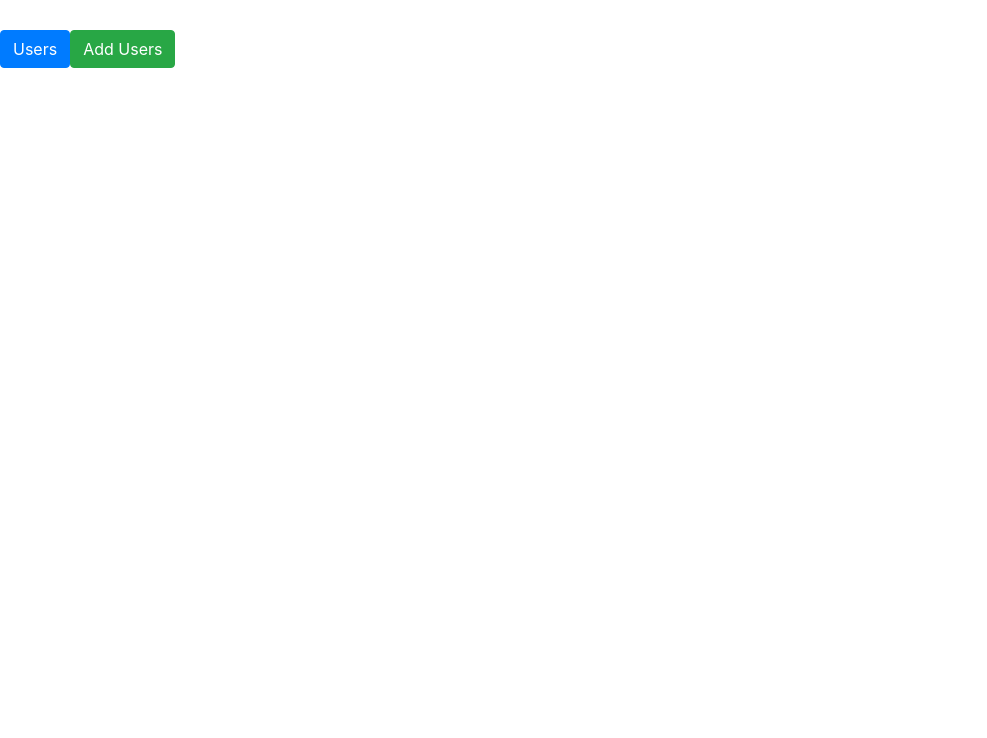
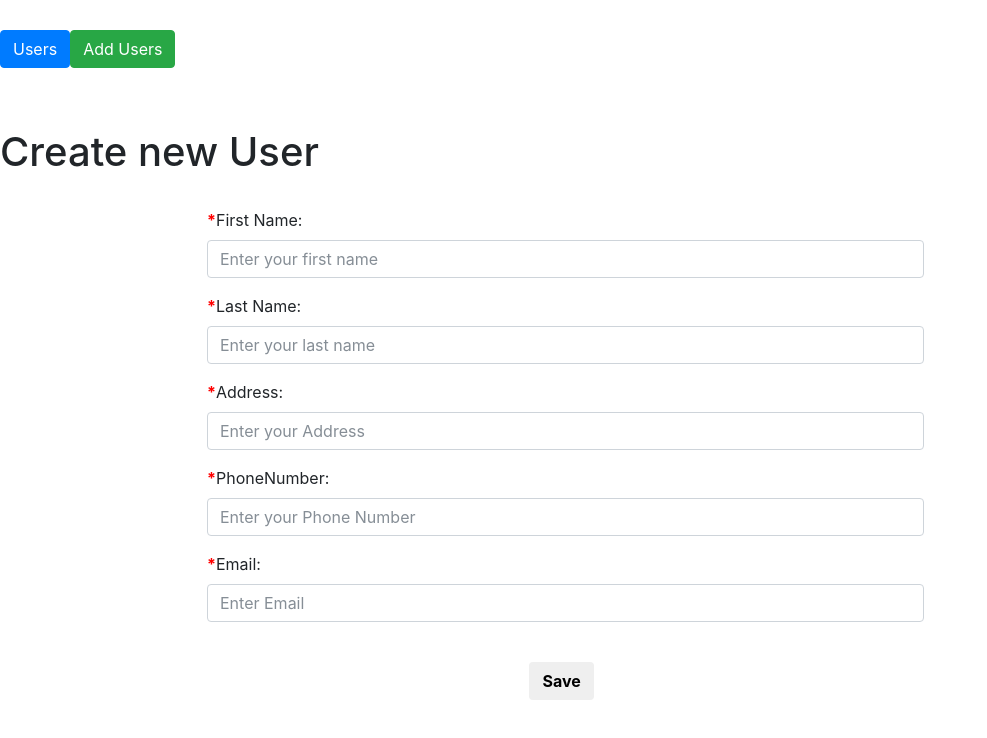
Before and after one commit to calsifret/frontEndFinalIntec, an Angular app: page /createUserComponent in a window 1280 px wide. Before the commit this address led to /. Shown: the top 738 px of the page, without its empty margins (0-987 px from the left). Built offline with nearby package versions, Linux system fonts and the light colour scheme.

Commit message:
save or update method is create and validation, pending validation respond

```diff
--- a/src/app/app-routing.module.ts
+++ b/src/app/app-routing.module.ts
@@ -1,14 +1,14 @@
+import { CreateUserComponent } from './create-user/create-user.component';
 import { RouterModule, Routes } from '@angular/router'
 import { NgModule } from '@angular/core';
-import { Route } from '@angular/compiler/src/core';
-import { from } from 'rxjs';
 import { AppComponent } from './app.component';
 import { UserComponent } from './user/user.component';
 
 const routes: Routes =[
     {path:'', redirectTo:'/userComponent', pathMatch: 'full'},
     {path: 'appComponent', component: AppComponent},
-    {path: 'userComponent', component: UserComponent}
+    {path: 'userComponent', component: UserComponent},
+    {path: 'createUserComponent', component: CreateUserComponent}
 ]
 
 @NgModule({
--- a/src/app/app.component.html
+++ b/src/app/app.component.html
@@ -1,4 +1,4 @@
 <div class="clear"></div>
-<button type="button" [routerLink]="['/userComponent']" routerLinkActive="router-link-active"  class="btn btn-primary">Users</button>
-<button type="button" class="btn btn-success">Add Users</button>
+<button type="button" [routerLink]="['/userComponent']" class="btn btn-primary">Users</button>
+<button type="button" [routerLink]="['/createUserComponent']" class="btn btn-success">Add Users</button>
 <router-outlet></router-outlet>
--- /dev/null
+++ b/src/app/create-user/create-user.component.css
@@ -0,0 +1,16 @@
+.clear{
+    margin: 15px;
+}
+.required{
+    color: red;
+    font-weight: bolder;
+}
+.main-form{
+    margin: 0 auto;
+    width: 70%;
+}
+.btn-save{
+    cursor: pointer;
+    font-weight: bolder;
+    margin-left: 45%;
+}
--- /dev/null
+++ b/src/app/create-user/create-user.component.html
@@ -0,0 +1,44 @@
+<div class="clear"></div>
+<h1>Create new User</h1>
+<br>
+<form class="form-horizontal main-form"  action="/action_page.php">
+  <div *ngIf="!isValid" class="alert alert-danger">
+    <strong>Danger!</strong> {{message}}
+  </div>
+    <div class="form-group">
+      <label class="control-label col-sm-2" for="firstName"><span class="required">*</span>First Name:</label>
+      <div class="col-sm-10">
+        <input type="text" class="form-control" name="first_name" id="first_name" [(ngModel)]="user.firstName" placeholder="Enter your first name">
+      </div>
+    </div>
+    <div class="form-group">
+        <label class="control-label col-sm-2" for="lastName"><span class="required">*</span>Last Name:</label>
+        <div class="col-sm-10">
+          <input type="text" class="form-control" name="last_name" id="last_name" [(ngModel)]="user.lastName" placeholder="Enter your last name">
+        </div>
+      </div>
+      <div class="form-group">
+        <label class="control-label col-sm-2" for="address"><span class="required">*</span>Address:</label>
+        <div class="col-sm-10">
+          <input type="text" class="form-control" name="address" id="address"  [(ngModel)]="user.address" placeholder="Enter your Address">
+        </div>
+      </div>
+      <div class="form-group">
+        <label class="control-label col-sm-2" for="phoneNumber"><span class="required">*</span>PhoneNumber:</label>
+        <div class="col-sm-10">
+          <input type="text" class="form-control" name="phone" id="phone" [(ngModel)]="user.phone" placeholder="Enter your Phone Number">
+        </div>
+      </div>
+    <div class="form-group">
+      <label class="control-label col-sm-2" for="email"><span class="required">*</span>Email:</label>
+      <div class="col-sm-10">
+        <input type="text" class="form-control" name="email" id="email" [(ngModel)]="user.email" placeholder="Enter Email">
+      </div>
+    </div>
+    <br>
+    <div class="form-group">
+      <div class="col-sm-offset-2 col-sm-10">
+        <button type="submit" (click)="saveOrUpdate" class="btn btn-default btn-save">Save</button>
+      </div>
+    </div>
+  </form>
--- /dev/null
+++ b/src/app/create-user/create-user.component.ts
@@ -0,0 +1,35 @@
+import { CreateUserService } from './create-user.service';
+import { UserModel } from './../model/user.model';
+import { Component, OnInit } from '@angular/core';
+
+@Component({
+  selector: 'app-create-user',
+  templateUrl: './create-user.component.html',
+  styleUrls: ['./create-user.component.css'],
+  providers:[CreateUserService]
+})
+export class CreateUserComponent implements OnInit {
+
+  private user: UserModel;
+  private isValid: boolean = true;
+  private message: string = "";
+
+  constructor(private createUserService: CreateUserService) {
+    this.user = new UserModel();
+  }
+
+  ngOnInit() {
+  }
+
+  public saveOrUpdate(): void {
+    this.isValid = this.createUserService.validate(this.user);
+    if(this.isValid){
+      this.createUserService.saveOrUpdate(this.user).subscribe(res =>{
+
+      })
+    }else{
+      this.message = "Not all the information is fill in"
+    }
+  }
+
+}
--- /dev/null
+++ b/src/app/create-user/create-user.service.ts
@@ -0,0 +1,40 @@
+import { Injectable } from '@angular/core';
+import { Observable } from 'rxjs';
+import { HttpClient } from "@angular/common/http";
+
+import { RestResponse } from '../model/RestResponse.model';
+import { UserModel } from '../model/user.model';
+
+
+@Injectable()
+export class CreateUserService {
+
+  constructor(private http: HttpClient) { }
+
+  /**
+   * Method too validate the fields
+   */
+  public validate(user: UserModel):boolean {
+    let isValid = true;
+    if(!user.firstName){
+      isValid = false;
+    }
+    if(!user.lastName){
+      isValid = false;
+    }
+    if(!user.address){
+      isValid = false;
+    }
+    if(!user.phone){
+      isValid = false;
+    }
+    if(!user.email){
+      isValid = false;
+    }
+    return isValid;
+  }
+  public saveOrUpdate(user: UserModel): Observable<RestResponse> {
+    return this.http.post<RestResponse>("http://localhost:8080//saveOrUpdate", user);
+  }
+
+}
--- /dev/null
+++ b/src/app/model/restResponse.model.ts
@@ -0,0 +1,6 @@
+export class RestResponse{
+
+    public responseCode: number;
+    public message: string;
+
+}
--- a/src/app/user/user.component.html
+++ b/src/app/user/user.component.html
@@ -18,6 +18,5 @@
         <td>{{item.phone}}</td>
         <td>{{item.email}}</td>
       </tr>
-
     </tbody>
   </table>
```
Also changed, not shown: src/app/app.module.ts (+6 -2 lines), 2 other files (tests, documents, lock files or other folders).
